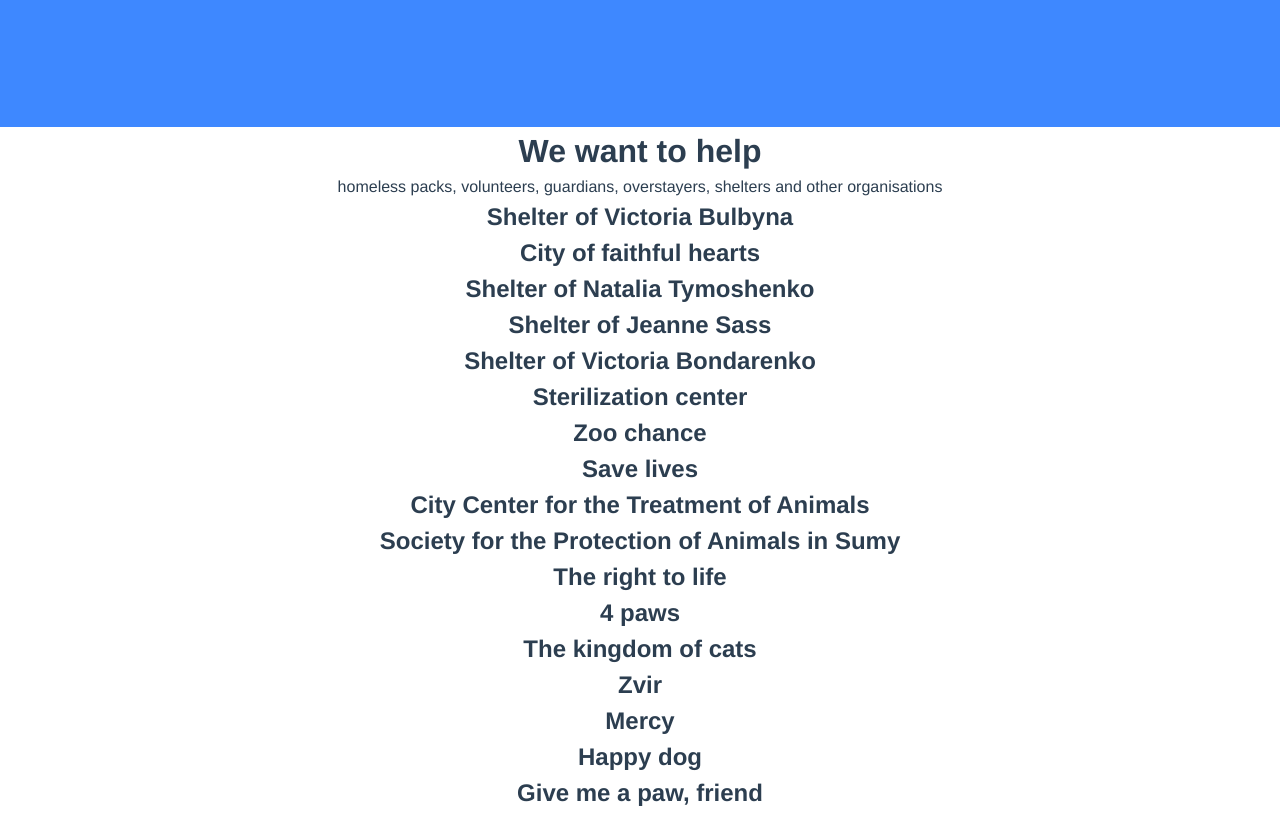
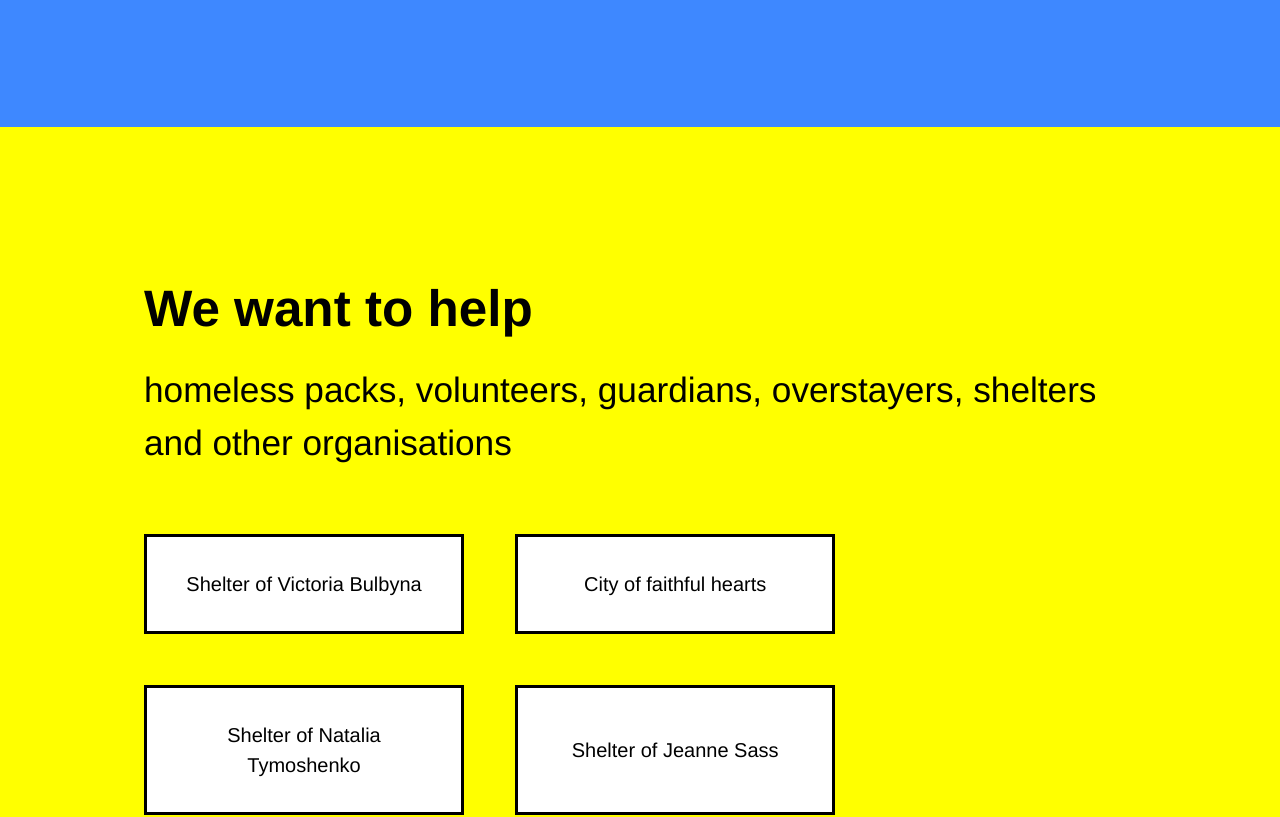
Before and after one commit to luqmanherifa/summit-global-teknologi, a Vue app: page /#/ in a window 1280 px wide. Shown: the part 3940-4757 px from the top of the page. Built offline with nearby package versions, Linux system fonts and the light colour scheme.

Commit message:
Update SupportsSection structure and styling

```diff
--- a/src/components/SupportsSection.vue
+++ b/src/components/SupportsSection.vue
@@ -1,17 +1,21 @@
 <template>
   <div class="supports">
-    <div>
-      <h1>We want to help</h1>
-      <p>
+    <div class="supports__header">
+      <h1 class="supports__title">We want to help</h1>
+      <p class="supports__description">
         homeless packs, volunteers, guardians, overstayers, shelters and other
         organisations
       </p>
     </div>
-    <div>
-      <ul>
-        <li v-for="(support, index) in supportsList" :key="index">
-          <div>
-            <h2>{{ support.name }}</h2>
+    <div class="supports__list-wrapper">
+      <ul class="supports__list">
+        <li
+          class="supports__item"
+          v-for="(support, index) in supportsList"
+          :key="index"
+        >
+          <div class="supports__card">
+            <h2 class="supports__name">{{ support.name }}</h2>
           </div>
         </li>
       </ul>
@@ -61,4 +65,55 @@ export default {
 };
 </script>
 
-<style scoped lang="scss"></style>
+<style scoped lang="scss">
+.supports {
+  display: flex;
+  flex-direction: column;
+  background-color: #ffff00;
+  padding: 9rem;
+  color: #000000;
+  text-align: left;
+
+  &__title {
+    font-size: 3.2rem;
+  }
+
+  &__description {
+    font-size: 2.2rem;
+    line-height: 1.5;
+    margin-top: 1rem;
+  }
+
+  &__list-wrapper {
+    margin-top: 4rem;
+  }
+
+  &__list {
+    list-style: none;
+    padding: 0;
+    gap: 3.2rem;
+    display: flex;
+    flex-wrap: wrap;
+  }
+
+  &__item {
+    display: flex;
+  }
+
+  &__card {
+    background-color: #ffffff;
+    border: 3px solid #000000;
+    padding: 2rem;
+    text-align: center;
+    width: 20rem;
+    display: flex;
+    align-items: center;
+    justify-content: center;
+  }
+
+  &__name {
+    font-size: 1.25rem;
+    font-weight: 500;
+  }
+}
+</style>
```
